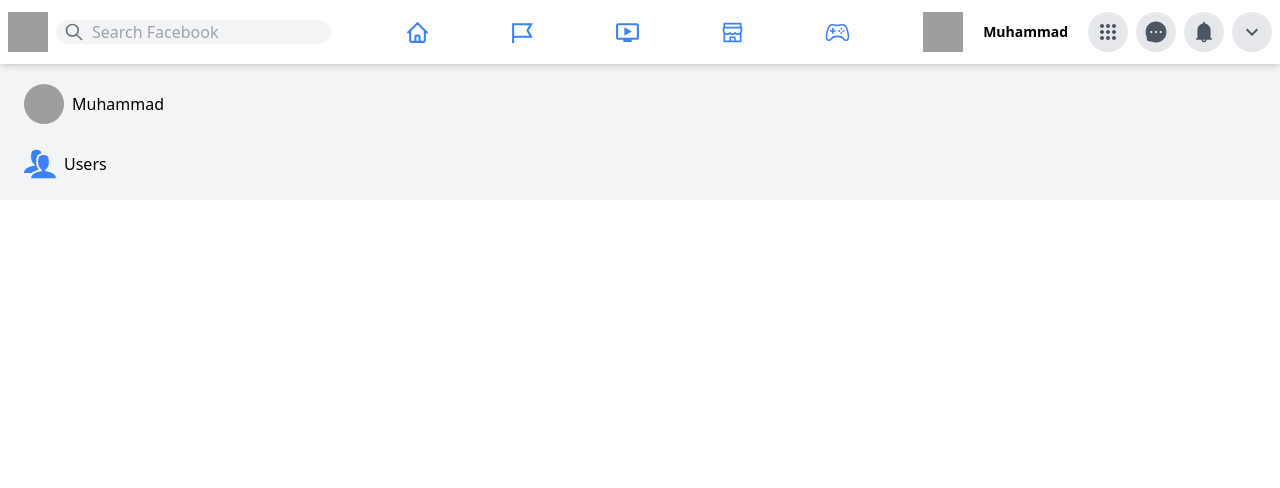
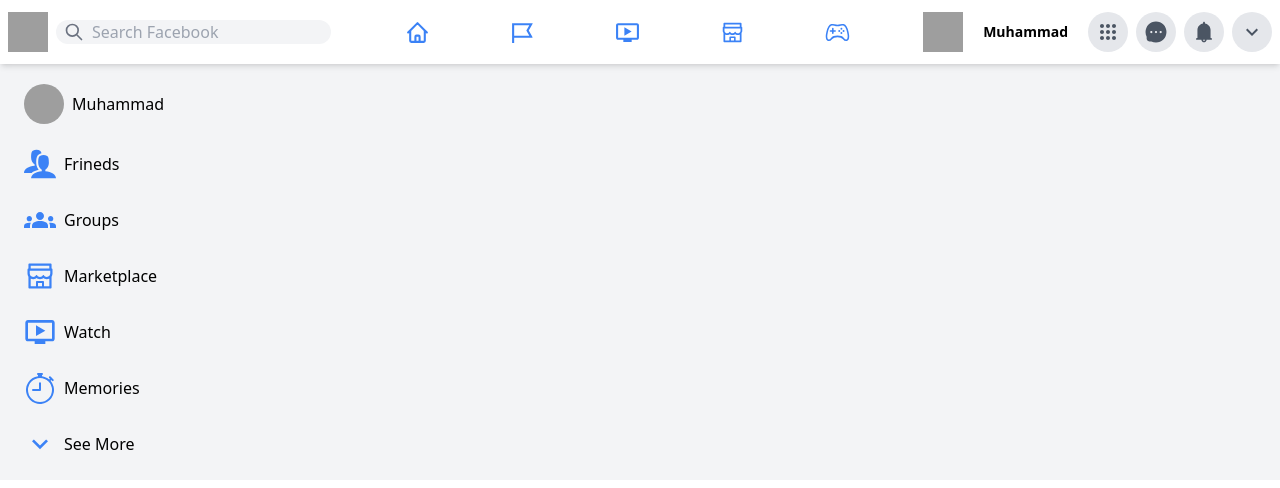
Before and after one commit to Muhammed-Saleh/FaceBook-clone-React-RTK-NextJs, a Next.js app: page / in a window 1280 px wide. Shown: the top 488 px of the page. Built offline with nearby package versions, Linux system fonts and the light colour scheme; grey boxes are pictures that could not be loaded.

Commit message:
Adding sidebar items to sidebar component

```diff
--- a/components/Sidebar.js
+++ b/components/Sidebar.js
@@ -3,7 +3,15 @@
 import Sidebaritem from "./Sidebaritem";
 
 import Image from "next/image";
+
 import { ImUsers } from "react-icons/im";
+import {
+  MdGroups,
+  MdOutlineOndemandVideo,
+  MdOutlineExpandMore,
+} from "react-icons/md";
+import { AiOutlineShop } from "react-icons/ai";
+import { BsStopwatch } from "react-icons/bs";
 
 const Sidebar = () => {
   return (
@@ -18,7 +26,12 @@
         />
         <p className="hidden sm:inline-flex font-medium">Muhammad</p>
       </div>
-      <Sidebaritem Icon={ImUsers} value="Users" />
+      <Sidebaritem Icon={ImUsers} value="Frineds" />
+      <Sidebaritem Icon={MdGroups} value="Groups" />
+      <Sidebaritem Icon={AiOutlineShop} value="Marketplace" />
+      <Sidebaritem Icon={MdOutlineOndemandVideo} value="Watch" />
+      <Sidebaritem Icon={BsStopwatch} value="Memories" />
+      <Sidebaritem Icon={MdOutlineExpandMore} value="See More" />
     </div>
   );
 };
```
